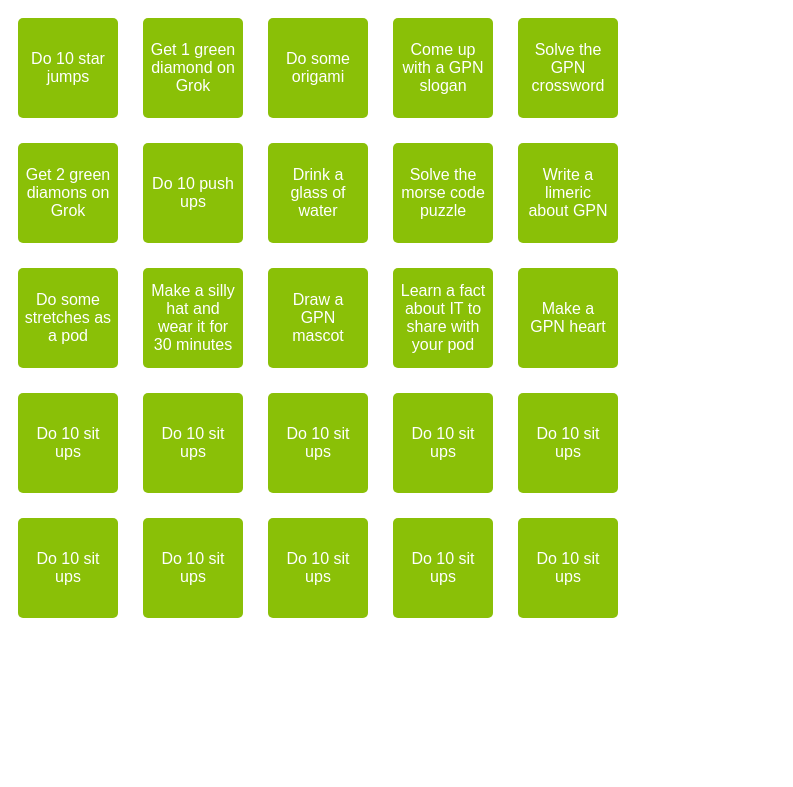
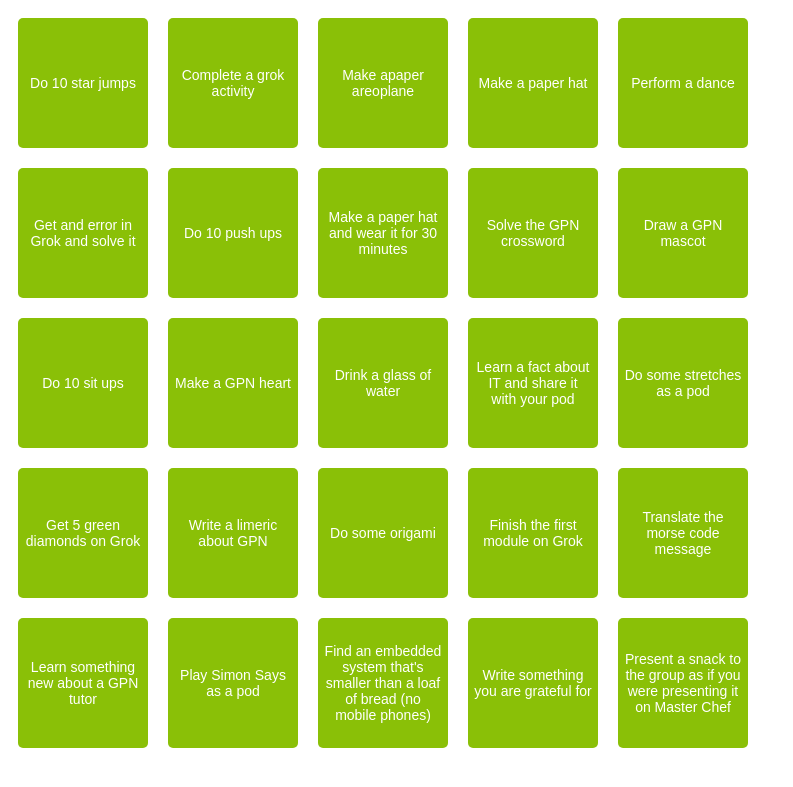
Before and after one commit to Girls-Programming-Network/GPN-Bingo-new-, a Flask app: page /bingo in a window 1280 px wide. Shown: the top 787 px of the page, without its empty margins (0-793 px from the left). Run offline with Flask 2, Linux system fonts and the light colour scheme.

Commit message:
tasks come from template file

```diff
--- a/server.py
+++ b/server.py
@@ -4,7 +4,11 @@
 
 @app.route('/bingo')
 def bingo():
-    return render_template('bingo.html')
+    tasks = []
+    with open("tasks.txt") as f:
+        for num, line in enumerate(f):
+            tasks.append({"num": str(num), "title": line.strip()})
+    return render_template('bingo_template.html', tasks=tasks)
 
 if __name__ == '__main__':
     app.run(debug=True, use_reloader=True)
--- a/static/style.css
+++ b/static/style.css
@@ -1,10 +1,10 @@
 button {
   background-color: #8ac007;
-  width: 100px;
-  height: 100px;
+  width: 130px;
+  height: 130px;
   border-radius:5px;
   color : white;
-  font-size: 16px;
+  font-size: 14px;
   border: None;
 }
 
@@ -24,9 +24,9 @@
 
 .bingoBoard {
   display: grid;
-  grid-gap: 5px;
-  grid-template-columns:  120px 120px 120px 120px 120px;
-  grid-template-rows: 120px  120px 120px 120px 120px;
+  grid-gap: 0px;
+  grid-template-columns:  150px 150px 150px 150px 150px;
+  grid-template-rows: 150px  150px 150px 150px 150px;
   padding: 10px;
 }
 
--- /dev/null
+++ b/tasks.txt
@@ -0,0 +1,25 @@
+Do 10 star jumps
+Complete a grok activity
+Make apaper areoplane
+Make a paper hat
+Perform a dance
+Get and error in Grok and solve it
+Do 10 push ups
+Make a paper hat and wear it for 30 minutes
+Solve the GPN crossword
+Draw a GPN mascot
+Do 10 sit ups
+Make a GPN heart
+Drink a glass of water
+Learn a fact about IT and share it with your pod
+Do some stretches as a pod
+Get 5 green diamonds on Grok
+Write a limeric about GPN
+Do some origami
+Finish the first module on Grok
+Translate the morse code message
+Learn something new about a GPN tutor
+Play Simon Says as a pod
+Find an embedded system that's smaller than a loaf of bread (no mobile phones)
+Write something you are grateful for
+Present a snack to the group as if you were presenting it on Master Chef
--- /dev/null
+++ b/templates/bingo_template.html
@@ -0,0 +1,25 @@
+<!DOCTYPE html>
+<html>
+  <head>
+    <meta charset="utf-8">
+    <meta name="viewport" content="width=device-width">
+    <title>GPN Bingo Break Board</title>
+    <link rel="shortcut icon" href="http://127.0.0.1:5000/favicon.ico" />
+    <link href="static/style.css" rel="stylesheet" type="text/css" />
+  </head>
+  <body>
+    <div class="bingoBoard">
+      {% for task in tasks %}
+        <button id={{ "bingo" + task.num }} class="bingoBox" >
+          {{ task.title }}
+        </button>
+      {% else %}
+        <li><em>No tasks recieved.</em>
+      {% endfor %}
+
+    </div>
+  </body>
+
+
+  <script src="static/script.js"></script>
+</html>
```
